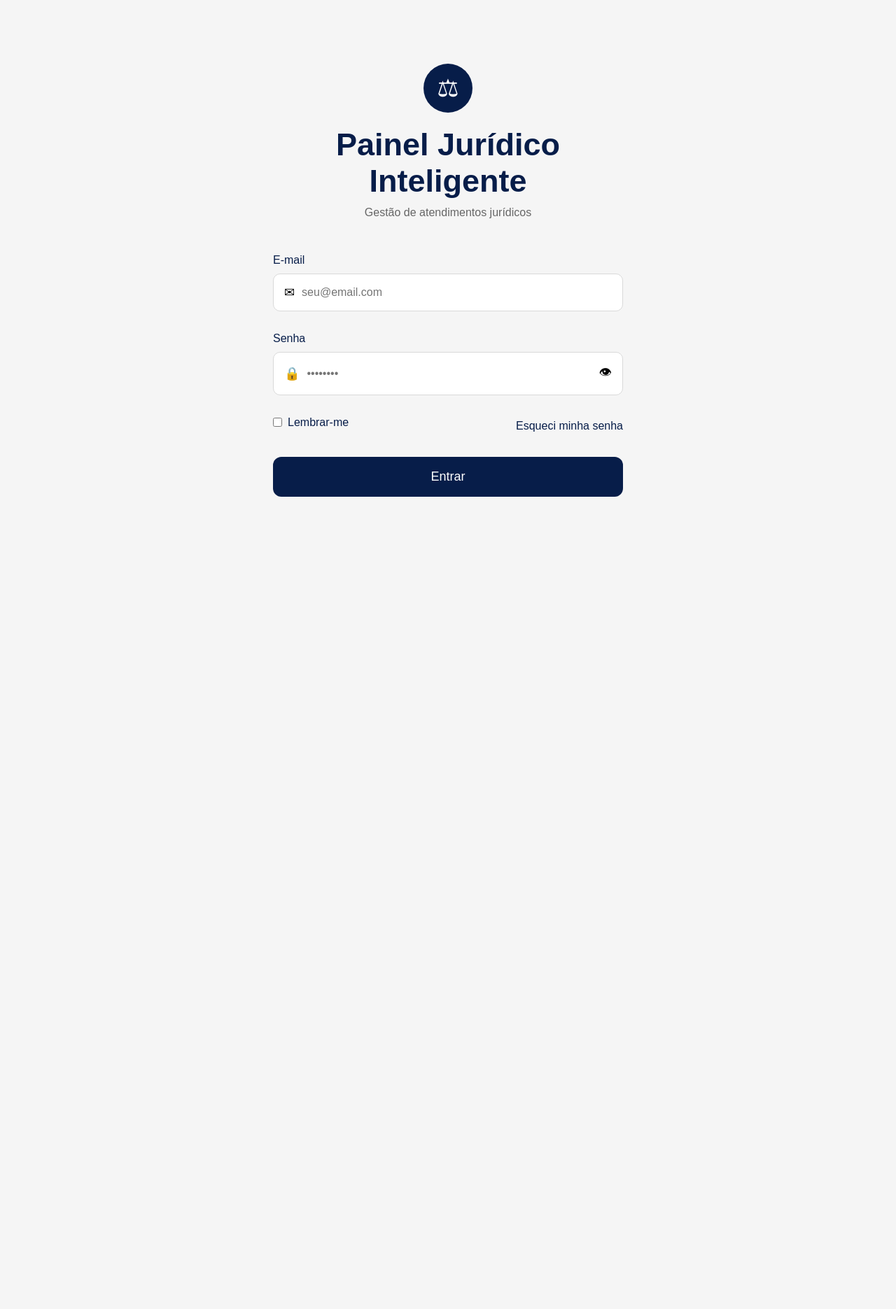
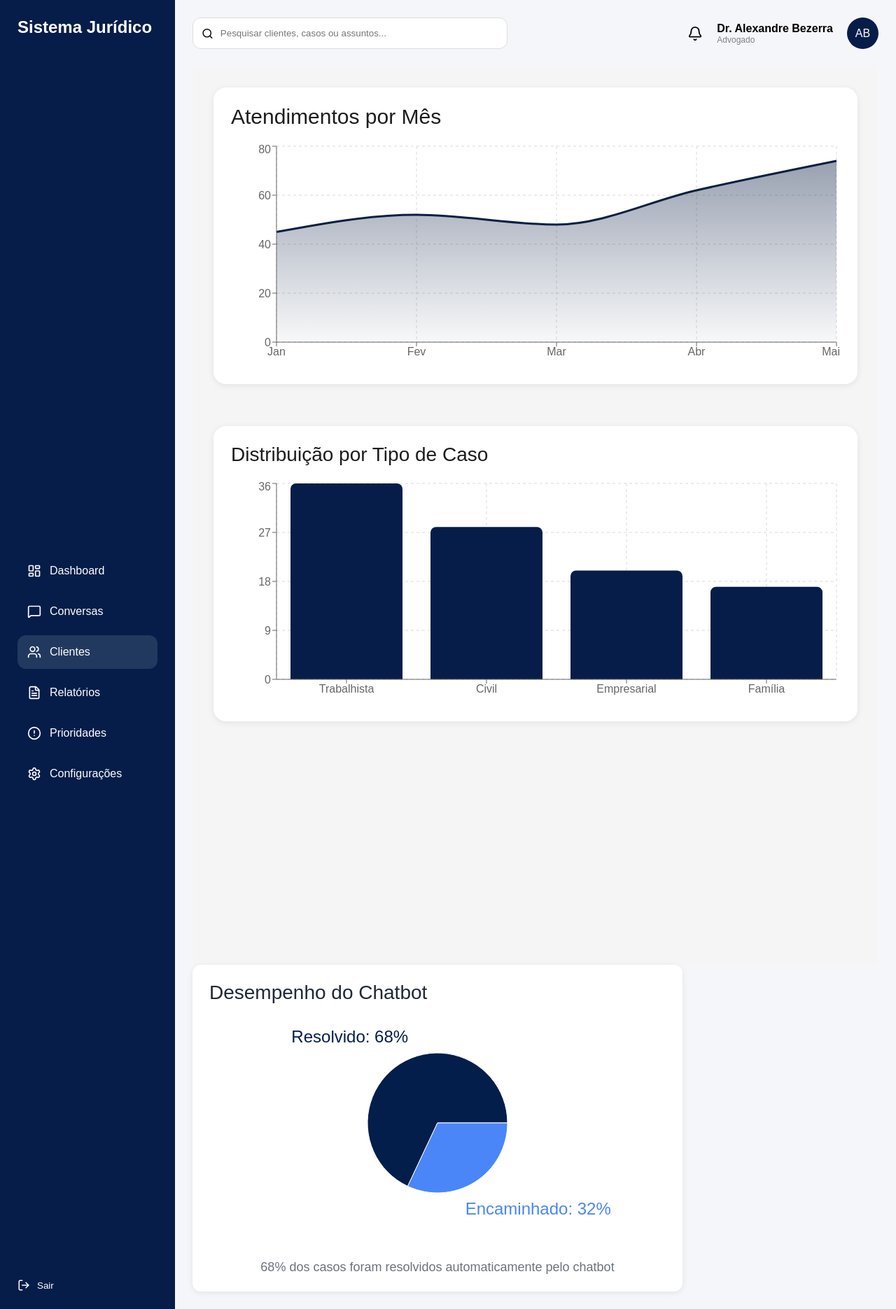
Before and after one commit to DagobertoSilva/Sistema-de-Advocacia, a React (Vite) app in the folder Advocacia-Project/: page / in a window 1280 px wide. Shown: the whole page at 70% size. Before the commit the page ends 800 px from the top, so only its background shows below. Built offline with nearby package versions, Linux system fonts and the light colour scheme.

Commit message:
Criado Tela de atendimentosMes e DesempenhoChatBot

```diff
--- a/Advocacia-Project/package.json
+++ b/Advocacia-Project/package.json
@@ -12,7 +12,8 @@
   "dependencies": {
     "lucide-react": "^1.17.0",
     "react": "^19.2.6",
-    "react-dom": "^19.2.6"
+    "react-dom": "^19.2.6",
+    "recharts": "^3.8.1"
   },
   "devDependencies": {
     "@eslint/js": "^10.0.1",
--- a/Advocacia-Project/src/App.jsx
+++ b/Advocacia-Project/src/App.jsx
@@ -2,6 +2,9 @@ import Sidebar from "./components/Sidebar";
 import Header from "./components/Header";
 import TabelaCasos from "./components/TabelaCasos";
 import Login from "./components/Login";
+import AtendimentosMes from "./components/AtendimentosMes";
+import DistribuicaoCasos from "./components/DistribuicaoCasos";
+import DesempenhoChatbot from "./components/DesempenhoChatbot";
 import "./App.css";
 
 function App() {
@@ -16,7 +19,49 @@ function App() {
   );*/   // Descomentar para chamar a página cliente
 
   //Chamando a página do Login
-  return <Login />;
+  //return <Login />;
+
+  /*return (
+      /*<div className="container">
+      <Sidebar />
+      <main className="content">
+        <Header />
+        <div style={{ padding: "30px", background: "#f5f5f5" }}>
+      <AtendimentosMes />
+    </div>
+      </main>
+    </div>
+  );*/
+
+  //chamaando Relatorios
+  return (
+    <div className="container">
+      <Sidebar />
+      <main className="content">
+        <Header />
+        <div style={{ padding: "30px", background: "#f5f5f5" }}>
+      <AtendimentosMes />
+    </div>
+
+    <div
+      style={{
+        padding: "30px",
+        background: "#f5f5f5",
+        minHeight: "100vh",
+      }}
+    >
+      <DistribuicaoCasos />
+    </div>
+
+    <div>
+      <DesempenhoChatbot />
+    </div>
+      </main>
+    </div>
+  );
+
+
+
 }
 
 export default App;
--- /dev/null
+++ b/Advocacia-Project/src/components/AtendimentosMes.css
@@ -0,0 +1,21 @@
+.card-atendimentos {
+  background: white;
+
+  border-radius: 18px;
+
+  padding: 25px;
+
+  box-shadow: 0 2px 10px rgba(0, 0, 0, 0.08);
+
+  width: 100%;
+}
+
+.card-atendimentos h2 {
+  color: #1d1d1d;
+
+  font-size: 30px;
+
+  margin-bottom: 20px;
+
+  font-weight: 500;
+}
--- /dev/null
+++ b/Advocacia-Project/src/components/AtendimentosMes.jsx
@@ -0,0 +1,57 @@
+import {
+  AreaChart,
+  Area,
+  XAxis,
+  YAxis,
+  CartesianGrid,
+  ResponsiveContainer,
+} from "recharts";
+
+import "./AtendimentosMes.css";
+
+const dados = [
+  { mes: "Jan", atendimentos: 45 },
+  { mes: "Fev", atendimentos: 52 },
+  { mes: "Mar", atendimentos: 48 },
+  { mes: "Abr", atendimentos: 62 },
+  { mes: "Mai", atendimentos: 74 },
+];
+
+function AtendimentosMes() {
+  return (
+    <div className="card-atendimentos">
+      <h2>Atendimentos por Mês</h2>
+
+      <ResponsiveContainer width="100%" height={320}>
+        <AreaChart data={dados}>
+          <defs>
+            <linearGradient id="colorAtendimentos" x1="0" y1="0" x2="0" y2="1">
+              <stop offset="0%" stopColor="#0b1f44" stopOpacity={0.7} />
+              <stop offset="100%" stopColor="#0b1f44" stopOpacity={0.05} />
+            </linearGradient>
+          </defs>
+
+          <CartesianGrid
+            strokeDasharray="4 4"
+            vertical={true}
+            stroke="#d9d9d9"
+          />
+
+          <XAxis dataKey="mes" />
+
+          <YAxis />
+
+          <Area
+            type="monotone"
+            dataKey="atendimentos"
+            stroke="#0b1f44"
+            strokeWidth={3}
+            fill="url(#colorAtendimentos)"
+          />
+        </AreaChart>
+      </ResponsiveContainer>
+    </div>
+  );
+}
+
+export default AtendimentosMes;
--- /dev/null
+++ b/Advocacia-Project/src/components/DesempenhoChatbot.jsx
@@ -0,0 +1,108 @@
+import {
+  PieChart,
+  Pie,
+  Cell,
+  ResponsiveContainer
+} from "recharts";
+
+const data = [
+  { name: "Resolvido", value: 68 },
+  { name: "Encaminhado", value: 32 }
+];
+
+const COLORS = ["#031E4B", "#4A86F7"];
+
+export default function ChatbotPerformanceCard() {
+  return (
+    <div
+      style={{
+        background: "#fff",
+        borderRadius: "12px",
+        padding: "24px",
+        boxShadow: "0 2px 8px rgba(0,0,0,0.08)",
+        width: "100%",
+        maxWidth: "700px",
+        minHeight: "420px",
+      }}
+    >
+      <h2
+        style={{
+          fontSize: "28px",
+          fontWeight: "500",
+          color: "#1f2937",
+          marginBottom: "30px",
+        }}
+      >
+        Desempenho do Chatbot
+      </h2>
+
+      <div
+        style={{
+          position: "relative",
+          width: "100%",
+          height: "280px",
+        }}
+      >
+        <ResponsiveContainer width="100%" height="100%">
+          <PieChart>
+            <Pie
+              data={data}
+              cx="50%"
+              cy="50%"
+              outerRadius={100}
+              dataKey="value"
+              stroke="#ffffff"
+              strokeWidth={1}
+            >
+              {data.map((entry, index) => (
+                <Cell
+                  key={index}
+                  fill={COLORS[index]}
+                />
+              ))}
+            </Pie>
+          </PieChart>
+        </ResponsiveContainer>
+
+        {/* Rótulos */}
+        <div
+          style={{
+            position: "absolute",
+            top: "1%",
+            left: "18%",
+            color: "#031E4B",
+            fontSize: "24px",
+            fontWeight: "500",
+          }}
+        >
+          Resolvido: 68%
+        </div>
+
+        <div
+          style={{
+            position: "absolute",
+            bottom: "1%",
+            right: "12%",
+            color: "#4A86F7",
+            fontSize: "24px",
+            fontWeight: "500",
+          }}
+        >
+          Encaminhado: 32%
+        </div>
+      </div>
+      <br /><br />
+
+      <p
+        style={{
+          textAlign: "center",
+          color: "#6B7280",
+          fontSize: "18px",
+          marginTop: "20px",
+        }}
+      >
+        68% dos casos foram resolvidos automaticamente pelo chatbot
+      </p>
+    </div>
+  );
+}
--- /dev/null
+++ b/Advocacia-Project/src/components/DistribuicaoCasos.css
@@ -0,0 +1,21 @@
+.card-distribuicao {
+  background: white;
+
+  border-radius: 18px;
+
+  padding: 25px;
+
+  box-shadow: 0 2px 10px rgba(0, 0, 0, 0.08);
+
+  width: 100%;
+}
+
+.card-distribuicao h2 {
+  color: #1d1d1d;
+
+  font-size: 28px;
+
+  margin-bottom: 20px;
+
+  font-weight: 500;
+}
--- /dev/null
+++ b/Advocacia-Project/src/components/DistribuicaoCasos.jsx
@@ -0,0 +1,47 @@
+import {
+  BarChart,
+  Bar,
+  XAxis,
+  YAxis,
+  CartesianGrid,
+  ResponsiveContainer,
+} from "recharts";
+
+import "./DistribuicaoCasos.css";
+
+const dados = [
+  { tipo: "Trabalhista", quantidade: 36 },
+  { tipo: "Civil", quantidade: 28 },
+  { tipo: "Empresarial", quantidade: 20 },
+  { tipo: "Família", quantidade: 17 },
+];
+
+function DistribuicaoCasos() {
+  return (
+    <div className="card-distribuicao">
+      <h2>Distribuição por Tipo de Caso</h2>
+
+      <ResponsiveContainer width="100%" height={320}>
+        <BarChart data={dados}>
+          <CartesianGrid
+            strokeDasharray="4 4"
+            vertical={true}
+            stroke="#d9d9d9"
+          />
+
+          <XAxis dataKey="tipo" />
+
+          <YAxis />
+
+          <Bar
+            dataKey="quantidade"
+            fill="#071d49"
+            radius={[8, 8, 0, 0]}
+          />
+        </BarChart>
+      </ResponsiveContainer>
+    </div>
+  );
+}
+
+export default DistribuicaoCasos;
```
Also changed, not shown: 1 other file (tests, documents, lock files or other folders).
